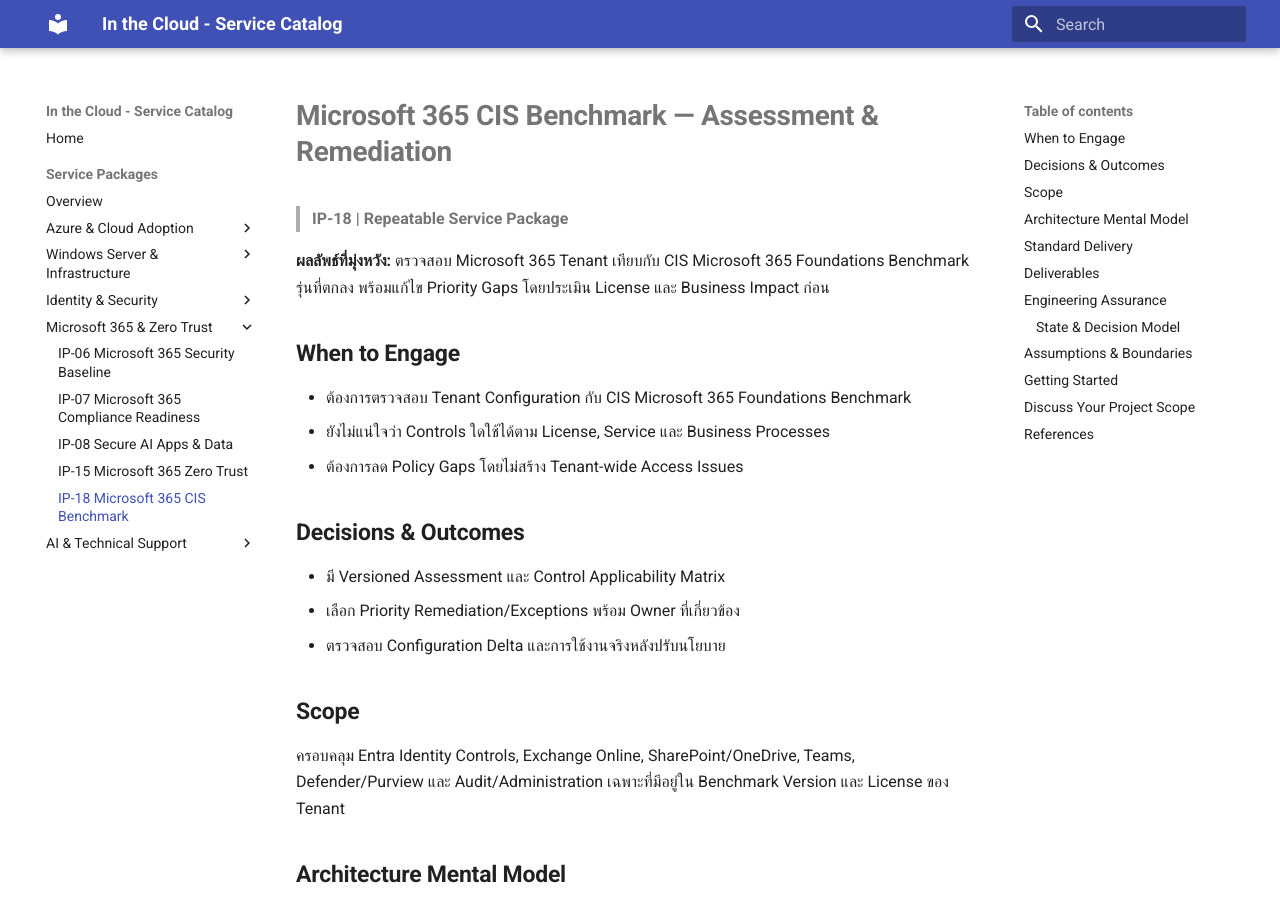
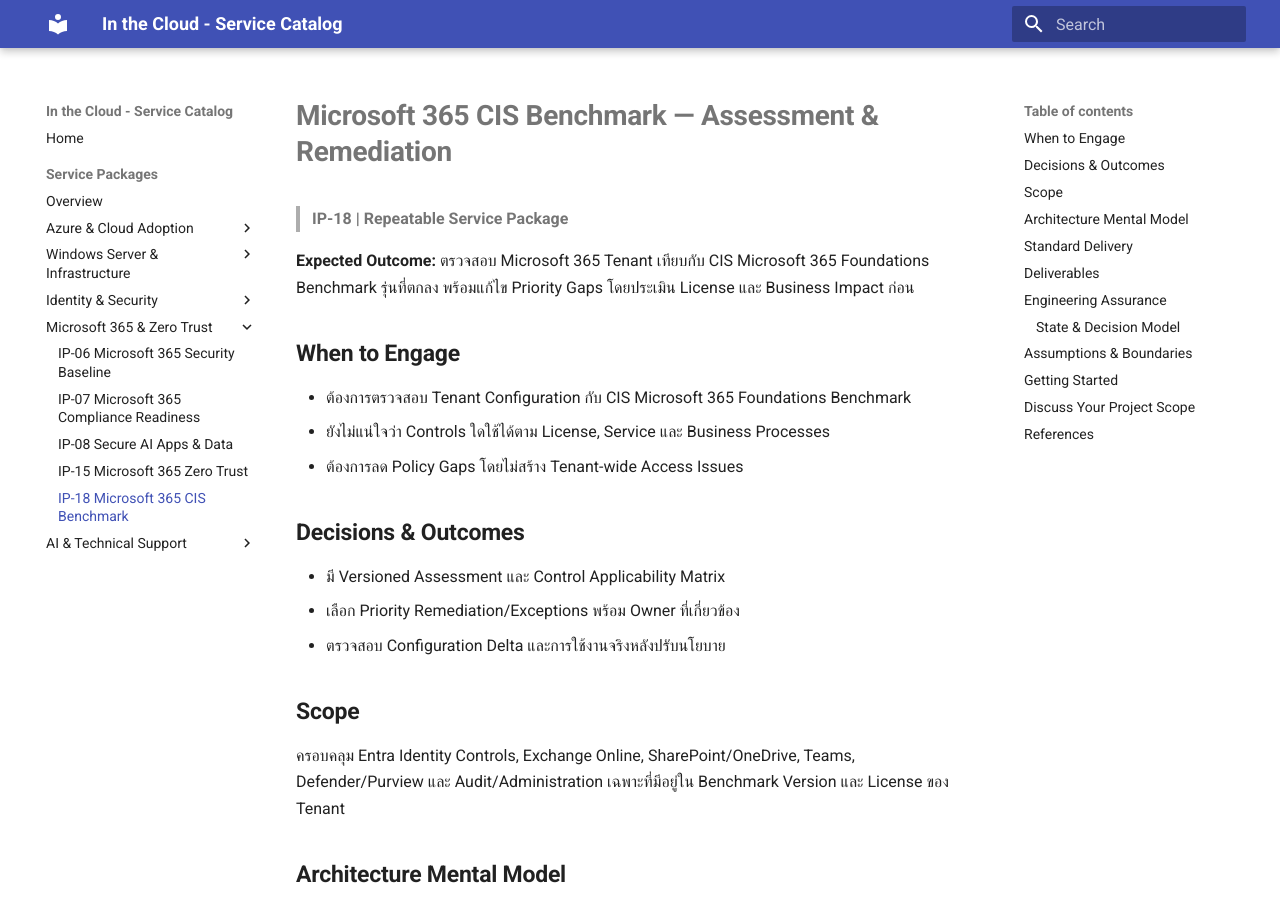
Before and after one commit to inthecloudth/service-catalog, an MkDocs documentation site: the page built from docs/services/ip-18-m365-cis-benchmark.md, in a window 1280 px wide and 900 px high. Built offline with MkDocs 1.6.1 and Material for MkDocs 9.7.7, drawn with Linux system fonts in a browser that asks for light colours.

Commit message:
docs: standardize Expected Outcome label in English

```diff
--- a/docs/services/ip-18-m365-cis-benchmark.md
+++ b/docs/services/ip-18-m365-cis-benchmark.md
@@ -2,7 +2,7 @@
 
 > **IP-18 | Repeatable Service Package**
 
-**ผลลัพธ์ที่มุ่งหวัง:** ตรวจสอบ Microsoft 365 Tenant เทียบกับ CIS Microsoft 365 Foundations Benchmark รุ่นที่ตกลง พร้อมแก้ไข Priority Gaps โดยประเมิน License และ Business Impact ก่อน
+**Expected Outcome:** ตรวจสอบ Microsoft 365 Tenant เทียบกับ CIS Microsoft 365 Foundations Benchmark รุ่นที่ตกลง พร้อมแก้ไข Priority Gaps โดยประเมิน License และ Business Impact ก่อน
 
 ## When to Engage
 
```
